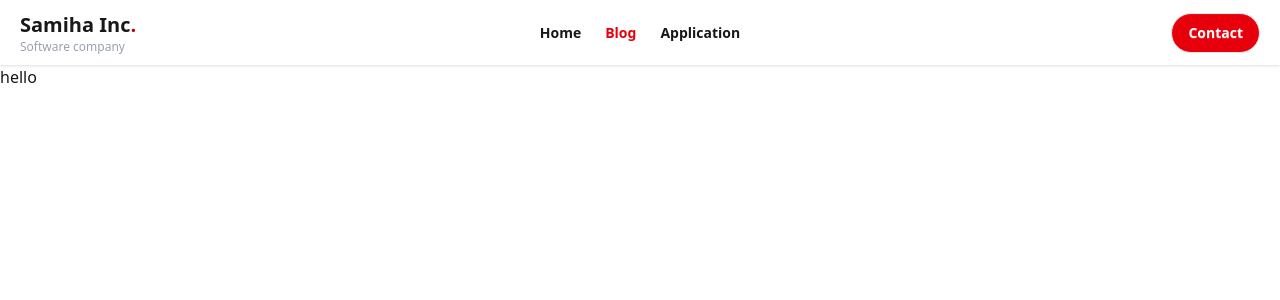
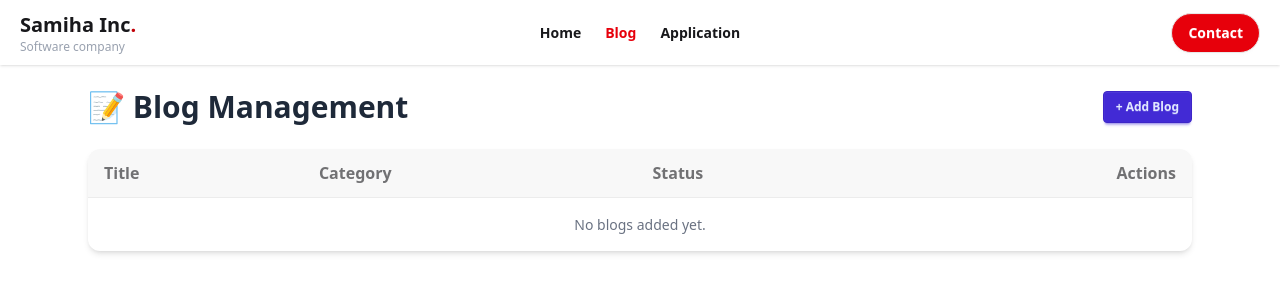
Before and after one commit to MeghlaB/Next-gen, a React (Vite) app: page /blog in a window 1280 px wide. Shown: the top 300 px of the page. Built offline with nearby package versions, Linux system fonts and the light colour scheme.

Commit message:
blog page added

```diff
--- /dev/null
+++ b/src/Components/AddBlogForm.jsx
@@ -0,0 +1,69 @@
+import React, { useState } from "react";
+
+const AddBlogForm = ({ setIsAdding, blogs, setBlogs }) => {
+  const [title, setTitle] = useState("");
+  const [category, setCategory] = useState("");
+  const [thumbnail, setThumbnail] = useState("");
+  const [content, setContent] = useState("");
+
+  const handleSubmit = (e) => {
+    e.preventDefault();
+    const newBlog = {
+      id: Date.now(),
+      title,
+      category,
+      thumbnail,
+      content,
+      published: false,
+    };
+    setBlogs([...blogs, newBlog]);
+    setIsAdding(false);
+  };
+
+  return (
+    <div className="bg-base-100 shadow-md p-6 rounded-xl mb-6">
+      <form onSubmit={handleSubmit} className="grid grid-cols-1 md:grid-cols-2 gap-4">
+        <input
+          type="text"
+          placeholder="Blog Title"
+          value={title}
+          onChange={(e) => setTitle(e.target.value)}
+          className="input input-bordered w-full"
+          required
+        />
+        <input
+          type="text"
+          placeholder="Category"
+          value={category}
+          onChange={(e) => setCategory(e.target.value)}
+          className="input input-bordered w-full"
+          required
+        />
+        <input
+          type="text"
+          placeholder="Thumbnail URL"
+          value={thumbnail}
+          onChange={(e) => setThumbnail(e.target.value)}
+          className="input input-bordered w-full col-span-full"
+        />
+        <textarea
+          placeholder="Blog Content"
+          value={content}
+          onChange={(e) => setContent(e.target.value)}
+          className="textarea textarea-bordered w-full col-span-full min-h-[100px]"
+          required
+        ></textarea>
+        <div className="flex gap-3 mt-4 col-span-full">
+          <button type="submit" className="btn btn-success btn-sm">
+            Submit
+          </button>
+          <button type="button" onClick={() => setIsAdding(false)} className="btn btn-outline btn-sm">
+            Cancel
+          </button>
+        </div>
+      </form>
+    </div>
+  );
+};
+
+export default AddBlogForm;
--- /dev/null
+++ b/src/Components/BlogTable.jsx
@@ -0,0 +1,70 @@
+import React from "react";
+
+const BlogTable = ({ blogs, setBlogs }) => {
+  const handleTogglePublish = (id) => {
+    const updated = blogs.map((blog) =>
+      blog.id === id ? { ...blog, published: !blog.published } : blog
+    );
+    setBlogs(updated);
+  };
+
+  const handleDelete = (id) => {
+    const filtered = blogs.filter((blog) => blog.id !== id);
+    setBlogs(filtered);
+  };
+
+  return (
+    <div className="overflow-x-auto rounded-xl shadow-md">
+      <table className="table table-zebra w-full">
+        <thead className="bg-base-200 text-base font-semibold">
+          <tr>
+            <th>Title</th>
+            <th>Category</th>
+            <th>Status</th>
+            <th className="text-right">Actions</th>
+          </tr>
+        </thead>
+        <tbody>
+          {blogs.map((blog) => (
+            <tr key={blog.id}>
+              <td>{blog.title}</td>
+              <td>{blog.category}</td>
+              <td>
+                <span
+                  className={`badge ${
+                    blog.published ? "badge-success" : "badge-warning"
+                  } text-white`}
+                >
+                  {blog.published ? "Published" : "Draft"}
+                </span>
+              </td>
+              <td className="flex justify-end gap-2">
+                <button
+                  onClick={() => handleTogglePublish(blog.id)}
+                  className="btn btn-info btn-xs"
+                >
+                  {blog.published ? "Unpublish" : "Publish"}
+                </button>
+                <button
+                  onClick={() => handleDelete(blog.id)}
+                  className="btn btn-error btn-xs"
+                >
+                  Delete
+                </button>
+              </td>
+            </tr>
+          ))}
+          {blogs.length === 0 && (
+            <tr>
+              <td colSpan="4" className="text-center py-4 text-gray-500">
+                No blogs added yet.
+              </td>
+            </tr>
+          )}
+        </tbody>
+      </table>
+    </div>
+  );
+};
+
+export default BlogTable;
--- a/src/Pages/Blog/Blog.jsx
+++ b/src/Pages/Blog/Blog.jsx
@@ -1,11 +1,35 @@
-import React from 'react'
+import React, { useState } from "react";
+import AddBlogForm from "../../Components/AddBlogForm";
+import BlogTable from "../../Components/BlogTable";
 
-function Blog() {
+
+const ManageBlogs = () => {
+  const [blogs, setBlogs] = useState([]);
+  const [isAdding, setIsAdding] = useState(false);
+
   return (
-    <div>
-      hello
+    <div className="p-6 max-w-6xl mx-auto">
+      <div className="flex justify-between items-center mb-6">
+        <h2 className="text-3xl font-bold text-gray-800">📝 Blog Management</h2>
+        <button
+          onClick={() => setIsAdding(true)}
+          className="btn btn-primary btn-sm"
+        >
+          + Add Blog
+        </button>
+      </div>
+
+      {isAdding && (
+        <AddBlogForm
+          setIsAdding={setIsAdding}
+          blogs={blogs}
+          setBlogs={setBlogs}
+        />
+      )}
+
+      <BlogTable blogs={blogs} setBlogs={setBlogs} />
     </div>
-  )
-}
+  );
+};
 
-export default Blog
+export default ManageBlogs;
```
Also changed, not shown: src/Pages/Application/Application.jsx (line endings or trailing spaces).
